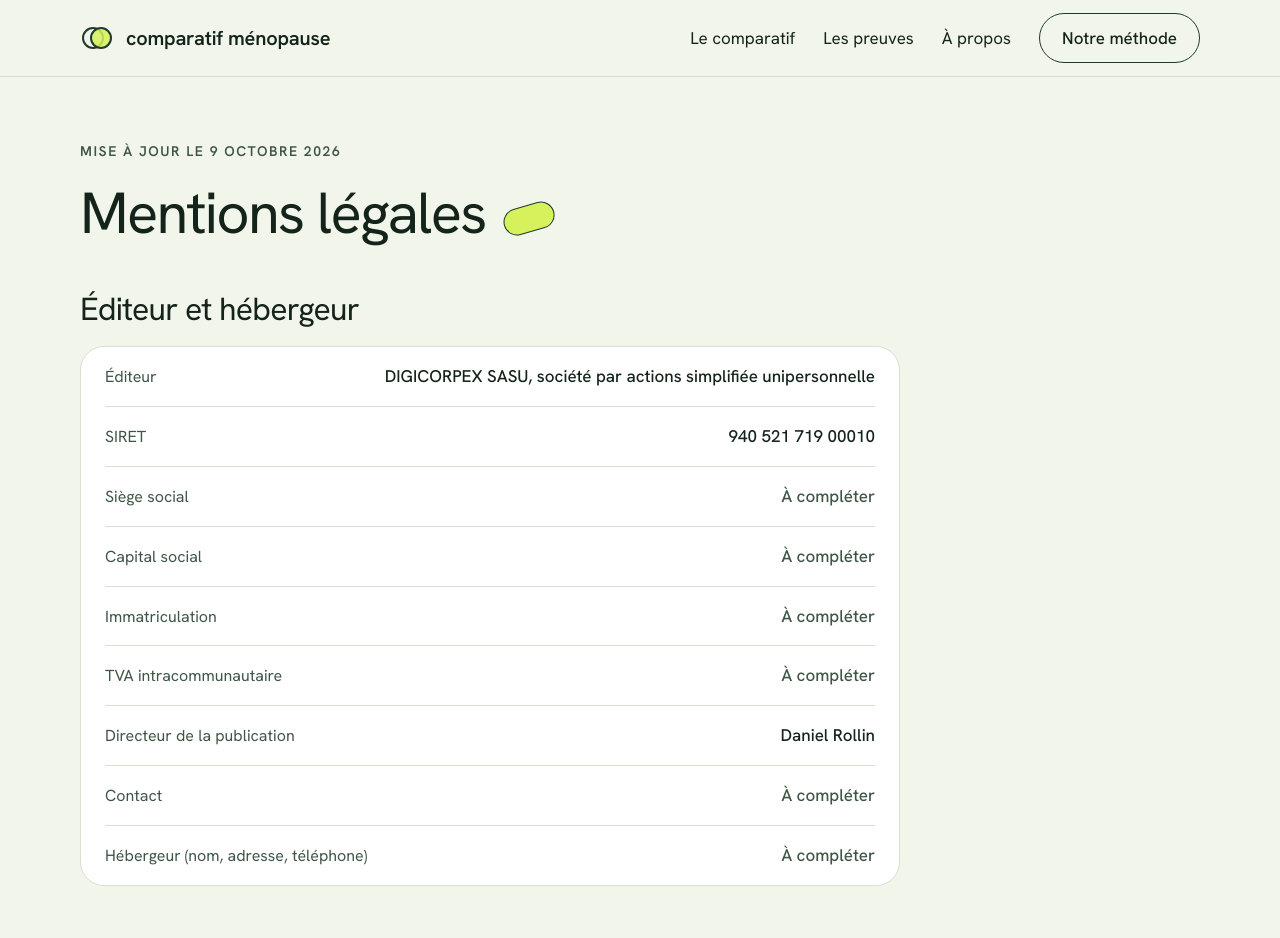
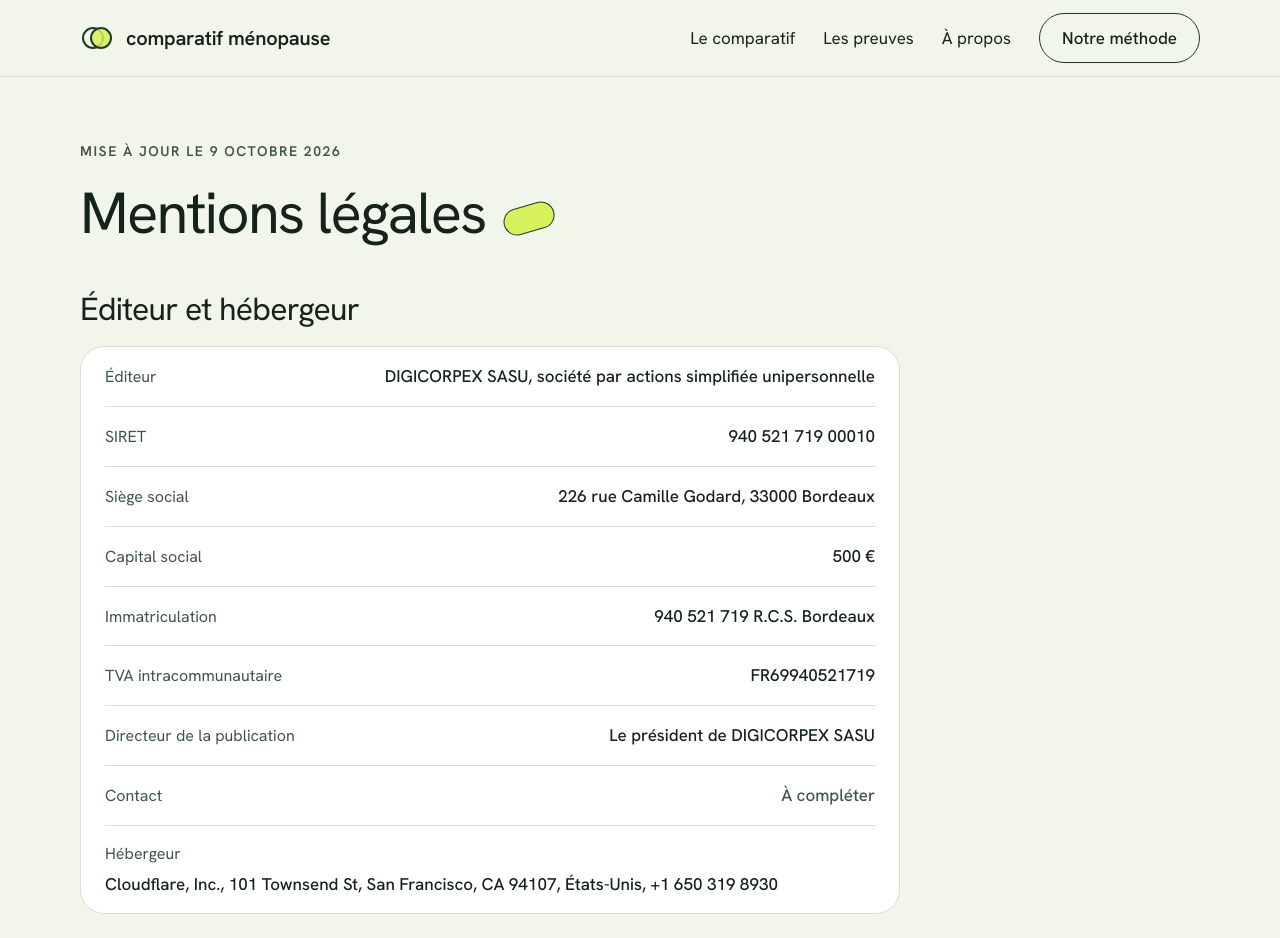
Before and after one commit to Dany-226/comparatif-menopause.fr, a Next.js app: page /mentions-legales in a window 1280 px wide. Shown: the top 938 px of the page. Built offline with nearby package versions, Linux system fonts and the light colour scheme.

Commit message:
Mentions légales : siège, capital, immatriculation, TVA, hébergeur

```diff
--- a/data/site.ts
+++ b/data/site.ts
@@ -7,8 +7,9 @@ export const site = {
   /** Date de la dernière mise à jour éditoriale, au format AAAA-MM-JJ. */
   majLe: "2026-10-09",
   /**
-   * Signature des pages : le site, pas une personne. Le directeur de la
-   * publication figure dans les mentions légales, où la loi l'exige.
+   * Signature des pages : le site, pas une personne. Aucun nom de personne
+   * n'apparaît sur le site (choix de l'éditeur) : le directeur de la
+   * publication y est désigné par sa fonction.
    * Ne jamais mettre ici un nom, un portrait ou un diplôme inventés.
    */
   signature: "Comparatif Ménopause",
@@ -30,13 +31,16 @@ export const historique: { date: string; texte: string }[] = [
 export const legal: Record<string, { libelle: string; valeur: string | null }> = {
   denomination: { libelle: "Éditeur", valeur: "DIGICORPEX SASU, société par actions simplifiée unipersonnelle" },
   siret: { libelle: "SIRET", valeur: "940 521 719 00010" },
-  siege: { libelle: "Siège social", valeur: null },
-  capital: { libelle: "Capital social", valeur: null },
-  rcs: { libelle: "Immatriculation", valeur: null },
-  tva: { libelle: "TVA intracommunautaire", valeur: null },
-  directeur: { libelle: "Directeur de la publication", valeur: "Daniel Rollin" },
+  siege: { libelle: "Siège social", valeur: "226 rue Camille Godard, 33000 Bordeaux" },
+  capital: { libelle: "Capital social", valeur: "500 €" },
+  rcs: { libelle: "Immatriculation", valeur: "940 521 719 R.C.S. Bordeaux" },
+  tva: { libelle: "TVA intracommunautaire", valeur: "FR69940521719" },
+  directeur: { libelle: "Directeur de la publication", valeur: "Le président de DIGICORPEX SASU" },
   contact: { libelle: "Contact", valeur: null },
-  hebergeur: { libelle: "Hébergeur (nom, adresse, téléphone)", valeur: null },
+  hebergeur: {
+    libelle: "Hébergeur",
+    valeur: "Cloudflare, Inc., 101 Townsend St, San Francisco, CA 94107, États-Unis, +1 650 319 8930",
+  },
 };
 
 export type PageSite = {
```
